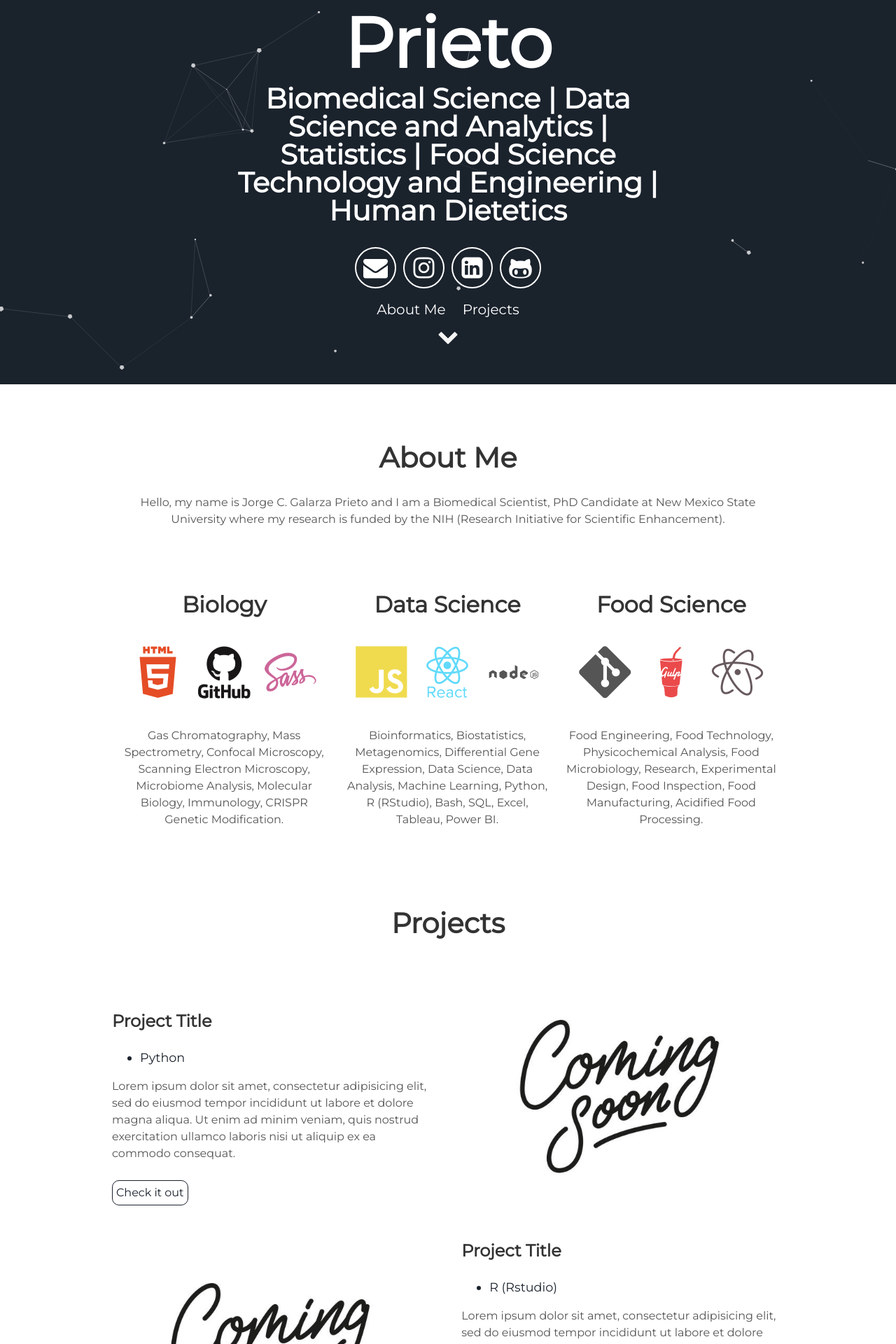
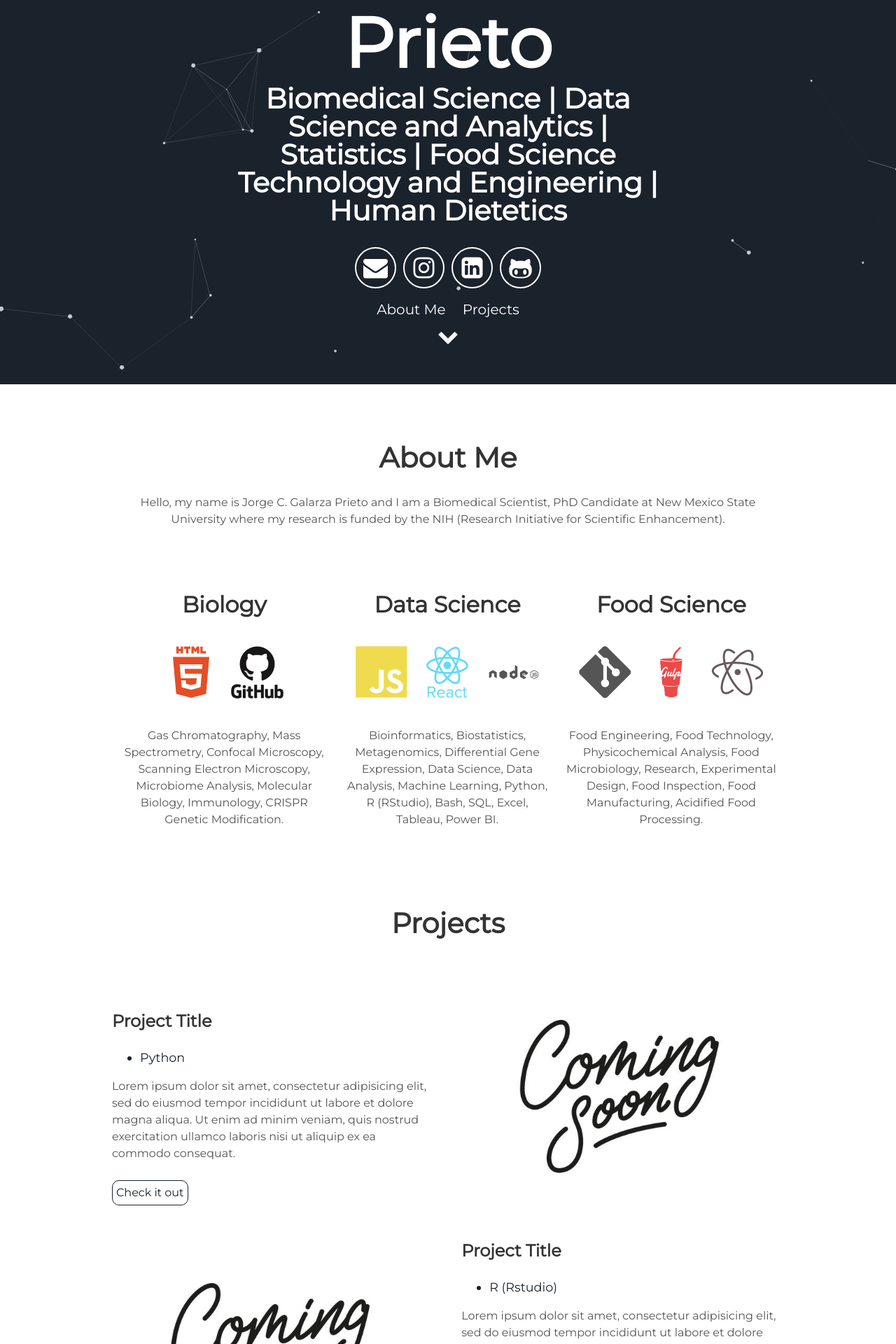
Before and after one commit to jorgegalarza1/jorgegalarza1.github.io, a Jekyll site: the page built from index.html, in a window 1280 px wide. Shown: the part 351-2271 px from the top of the page at 70% size. Built offline with Jekyll 4.4.1, drawn with Linux system fonts in a browser that asks for light colours.

Commit message:
Update about.html

```diff
--- a/_includes/about.html
+++ b/_includes/about.html
@@ -7,7 +7,7 @@
       <h2>Biology</h2>
       <i class="devicon-html5-plain-wordmark colored"></i>
       <i class="devicon-github-original-wordmark colored"></i>
-      <i class="devicon-sass-original colored"></i>
+      <i class="devicon-jupyter-plain colored"></i>
       <p>Gas Chromatography, Mass Spectrometry, Confocal Microscopy, Scanning Electron Microscopy, Microbiome Analysis, Molecular Biology, Immunology, CRISPR Genetic Modification.</p>
     </div>
     <div class="tech">
```
